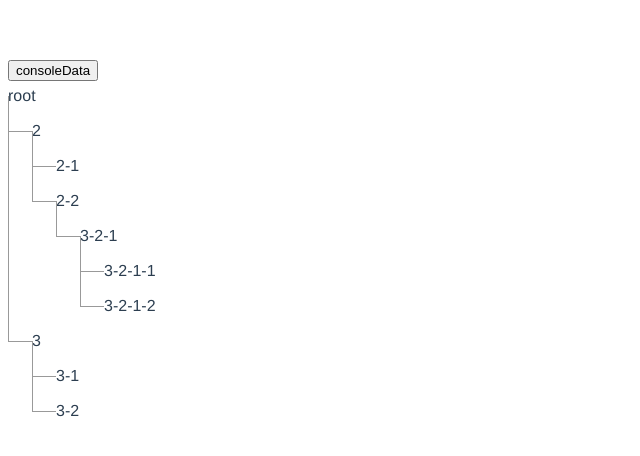
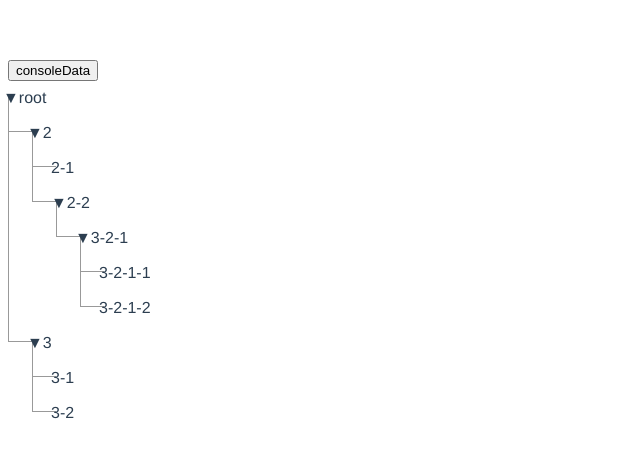
Before and after one commit to wuyuedefeng/vue-sortable-tree, a Vue app in the folder example/: page /#/ in a window 1280 px wide. Shown: the top 456 px of the page, without its empty margins (0-640 px from the left). Built offline with nearby package versions, Linux system fonts and the light colour scheme.

Commit message:
folder close demo show

```diff
--- a/example/src/components/Hello.vue
+++ b/example/src/components/Hello.vue
@@ -1,9 +1,13 @@
 <template>
   <div class="hello">
     <button @click="consoleData">consoleData</button>
-    <sortable-tree :data="treeData" mixinParentKey="$parent" @changePosition="changePosition" :draggable="true">
+    <sortable-tree :data="treeData" mixinParentKey="$parent" @changePosition="changePosition" :draggable="true" closeStateKey="$foldClose">
       <template scope="{item}">
-        <span>{{item.name}}</span>
+        <div class="custom-tree-content">
+          <span v-if="item['$foldClose'] && item.children && item.children.length" @click="changeState(item)">▶</span>
+          <span v-else-if="!item['$foldClose'] && item.children && item.children.length" @click="changeState(item)">▼</span>
+          <span>{{item.name}}</span>
+        </div>
       </template>
     </sortable-tree>
   </div>
@@ -50,6 +54,9 @@ export default {
     consoleData () {
       console.log(this.treeData)
     },
+    changeState (item) {
+      this.$set(item, '$foldClose', !item['$foldClose'])
+    },
     changePosition (option) {
       console.log('changePosition: ', option)
     }
@@ -62,21 +69,10 @@ export default {
 
 <!-- Add "scoped" attribute to limit CSS to this component only -->
 <style scoped>
-h1, h2 {
-  font-weight: normal;
-}
-
-ul {
-  list-style-type: none;
-  padding: 0;
-}
-
-li {
-  display: inline-block;
-  margin: 0 10px;
-}
-
-a {
-  color: #42b983;
-}
+  .custom-tree-content {
+    position: relative;
+    top: 2px;
+    margin-left: -5px;
+    z-index: 1;
+  }
 </style>
```
